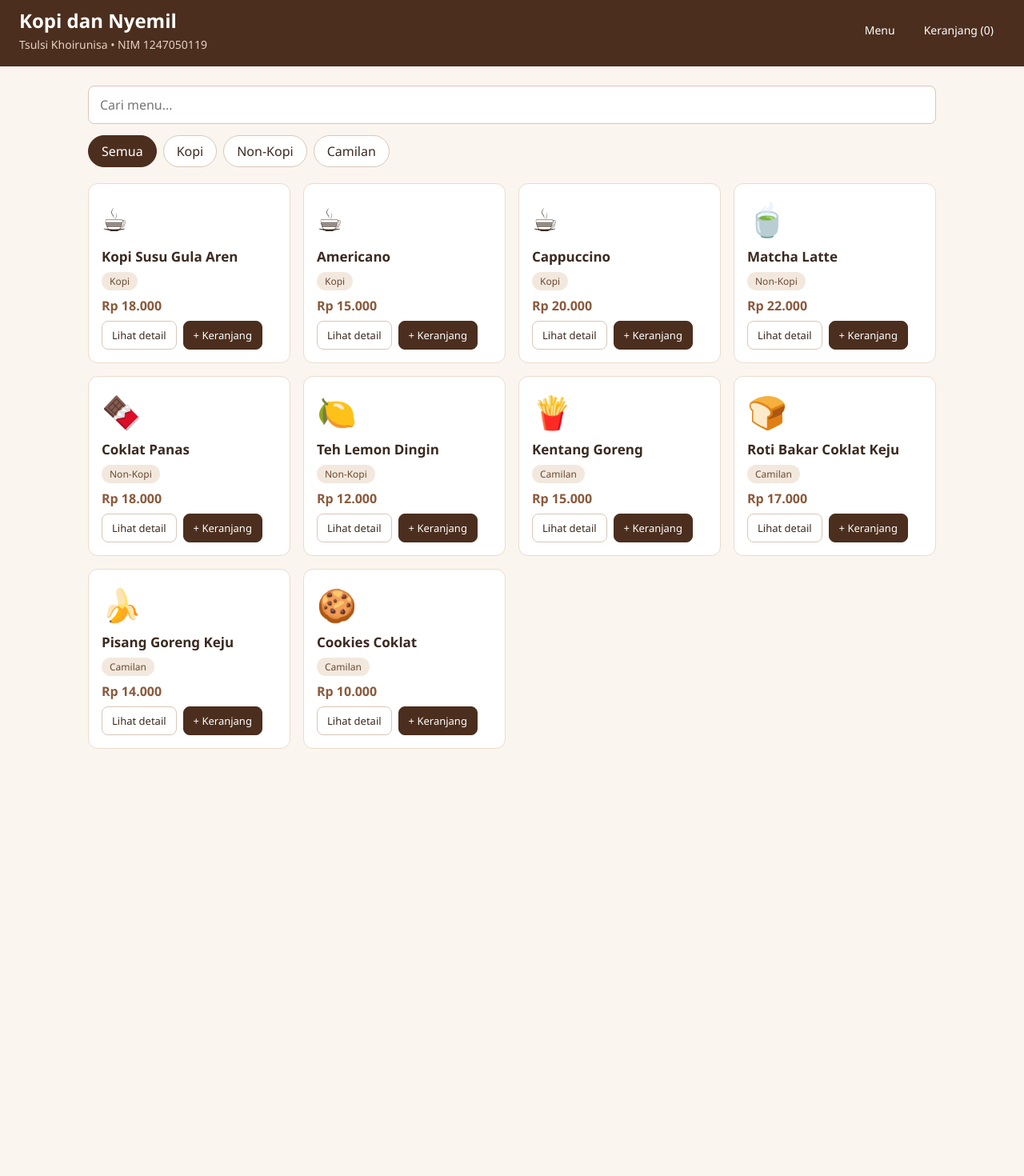
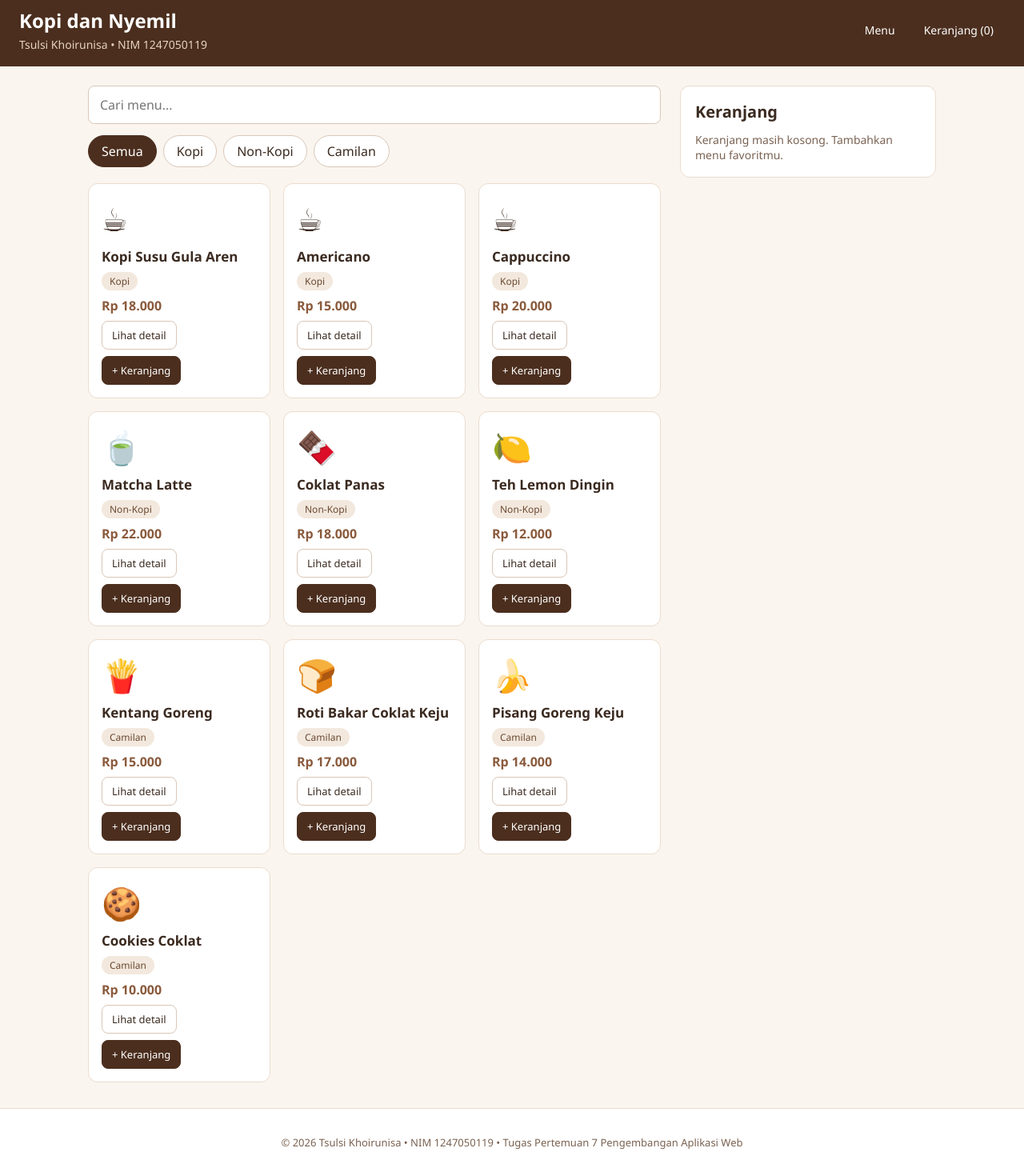
Before and after one commit to tsulsinisa14-maker/katalog-kopi-react, a React (Vite) app: page / in a window 1280 px wide. Shown: the part 9-1479 px from the top of the page at 80% size. Before the commit the page ends 969 px from the top, so only its background shows below. Built offline with nearby package versions, Linux system fonts and the light colour scheme.

Commit message:
feat: sambungkan keranjang dengan state di App dan tampilan responsif

```diff
--- a/src/App.tsx
+++ b/src/App.tsx
@@ -3,14 +3,19 @@ import Header from './components/Header';
 import SearchBar from './components/SearchBar';
 import CategoryFilter from './components/CategoryFilter';
 import MenuList from './components/MenuList';
+import Cart from './components/Cart';
+import Footer from './components/Footer';
 import { menuItems } from './data/menu';
-import type { CategoryFilterValue, MenuItem } from './types';
+import type { CartItem, CategoryFilterValue, MenuItem } from './types';
 
 const categories: CategoryFilterValue[] = ['Semua', 'Kopi', 'Non-Kopi', 'Camilan'];
+const STUDENT_NAME = 'Tsulsi Khoirunisa';
+const NIM = '1247050119';
 
 function App() {
   const [search, setSearch] = useState<string>('');
   const [category, setCategory] = useState<CategoryFilterValue>('Semua');
+  const [cart, setCart] = useState<CartItem[]>([]);
 
   const filteredItems = menuItems.filter((item) => {
     const matchCategory = category === 'Semua' || item.category === category;
@@ -18,26 +23,51 @@ function App() {
     return matchCategory && matchSearch;
   });
 
-  // Sementara hanya mencatat di console. Di tahap berikutnya diganti ke keranjang.
+  const cartCount = cart.reduce((sum, c) => sum + c.qty, 0);
+
   const handleAdd = (item: MenuItem) => {
-    console.log('Tambah ke keranjang:', item.name);
+    setCart((prev) => {
+      const existing = prev.find((c) => c.item.id === item.id);
+      if (existing) {
+        return prev.map((c) => (c.item.id === item.id ? { ...c, qty: c.qty + 1 } : c));
+      }
+      return [...prev, { item, qty: 1 }];
+    });
   };
+
+  const handleChangeQty = (id: number, delta: number) => {
+    setCart((prev) =>
+      prev
+        .map((c) => (c.item.id === id ? { ...c, qty: c.qty + delta } : c))
+        .filter((c) => c.qty > 0),
+    );
+  };
+
+  const handleRemove = (id: number) => {
+    setCart((prev) => prev.filter((c) => c.item.id !== id));
+  };
+
+  const handleClear = () => setCart([]);
 
   return (
     <>
-      <Header
-        title="Kopi dan Nyemil"
-        studentName="Tsulsi Khoirunisa"
-        nim="1247050119"
-        cartCount={0}
-      />
-      <main className="container" id="menu">
-        <div className="toolbar">
-          <SearchBar value={search} onChange={setSearch} />
-          <CategoryFilter categories={categories} active={category} onSelect={setCategory} />
+      <Header title="Kopi dan Nyemil" studentName={STUDENT_NAME} nim={NIM} cartCount={cartCount} />
+
+      <main className="container">
+        <div className="layout">
+          <section id="menu" aria-label="Daftar menu">
+            <div className="toolbar">
+              <SearchBar value={search} onChange={setSearch} />
+              <CategoryFilter categories={categories} active={category} onSelect={setCategory} />
+            </div>
+            <MenuList items={filteredItems} onAdd={handleAdd} />
+          </section>
+
+          <Cart items={cart} onChangeQty={handleChangeQty} onRemove={handleRemove} onClear={handleClear} />
         </div>
-        <MenuList items={filteredItems} onAdd={handleAdd} />
       </main>
+
+      <Footer studentName={STUDENT_NAME} nim={NIM} />
     </>
   );
 }
--- a/src/index.css
+++ b/src/index.css
@@ -113,3 +113,59 @@ body {
   border: 1px dashed #d9c7b8;
   border-radius: 12px;
 }
+
+html { scroll-behavior: smooth; }
+
+.layout {
+  display: grid;
+  grid-template-columns: 1fr 320px;
+  gap: 24px;
+  align-items: start;
+}
+
+.cart {
+  background: #fff;
+  border: 1px solid #ecdccd;
+  border-radius: 12px;
+  padding: 18px;
+  position: sticky;
+  top: 16px;
+}
+.cart h2 { margin: 0 0 12px; font-size: 20px; }
+.cart-empty { margin: 0; color: #7a6252; font-size: 14px; }
+.cart-list { list-style: none; margin: 0 0 12px; padding: 0; display: flex; flex-direction: column; gap: 12px; }
+.cart-item { border-bottom: 1px solid #f0e4d8; padding-bottom: 12px; }
+.cart-info { display: flex; justify-content: space-between; gap: 8px; font-size: 14px; margin-bottom: 8px; }
+.cart-controls { display: flex; align-items: center; gap: 8px; }
+.qty {
+  width: 30px;
+  height: 30px;
+  border: 1px solid #d9c7b8;
+  border-radius: 8px;
+  background: #fff;
+  font-size: 16px;
+  cursor: pointer;
+}
+.qty:hover { background: #f3e8dd; }
+.qty-value { min-width: 20px; text-align: center; font-weight: 600; }
+.cart-total { margin: 0 0 12px; font-size: 16px; }
+
+.btn-sm { padding: 6px 10px; margin-left: auto; }
+.btn-danger { color: #b31d28; }
+.btn-danger:hover { background: #ffeef0; }
+
+.footer {
+  text-align: center;
+  padding: 20px;
+  margin-top: 32px;
+  font-size: 13px;
+  color: #7a6252;
+  border-top: 1px solid #ecdccd;
+  background: #fff;
+}
+
+@media (max-width: 800px) {
+  .layout { grid-template-columns: 1fr; }
+  .cart { position: static; }
+  .header { flex-direction: column; align-items: flex-start; }
+}
```
